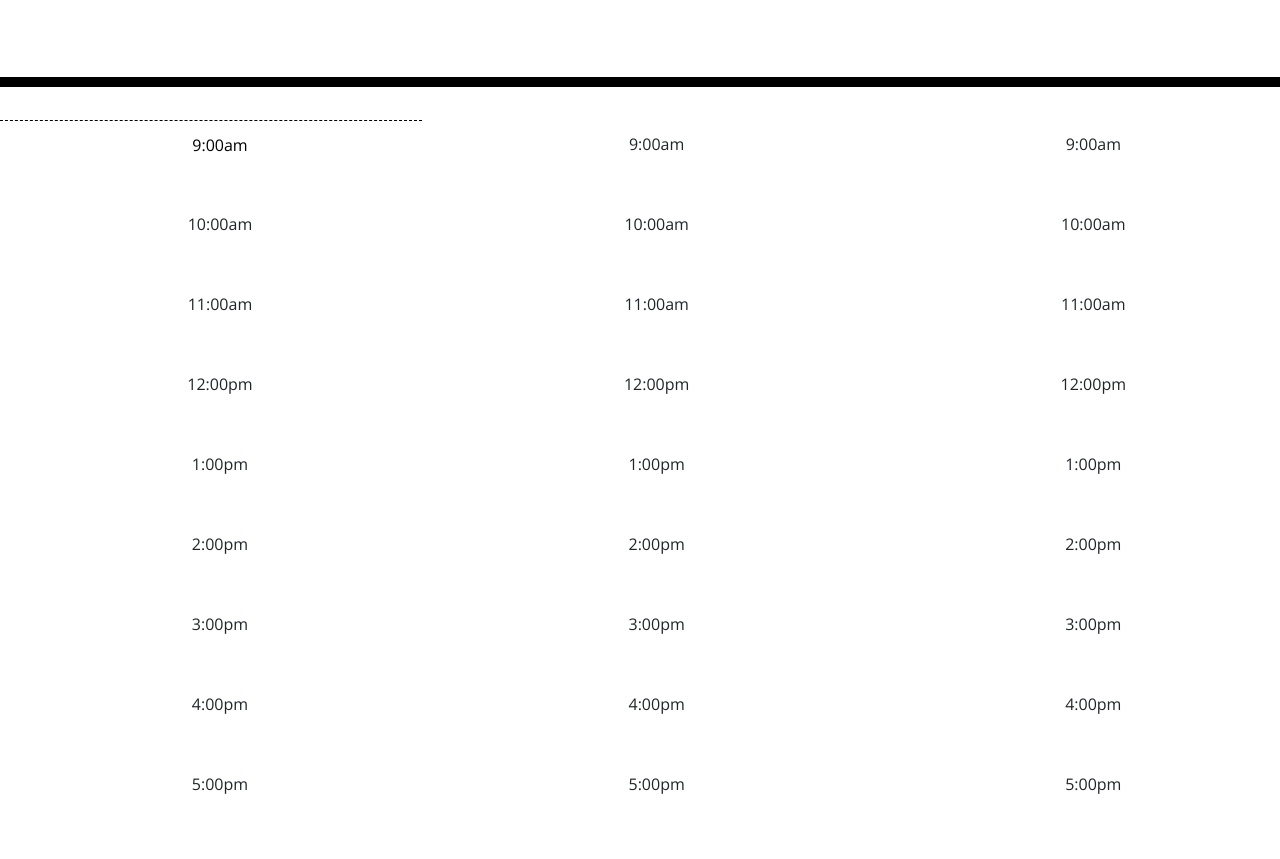
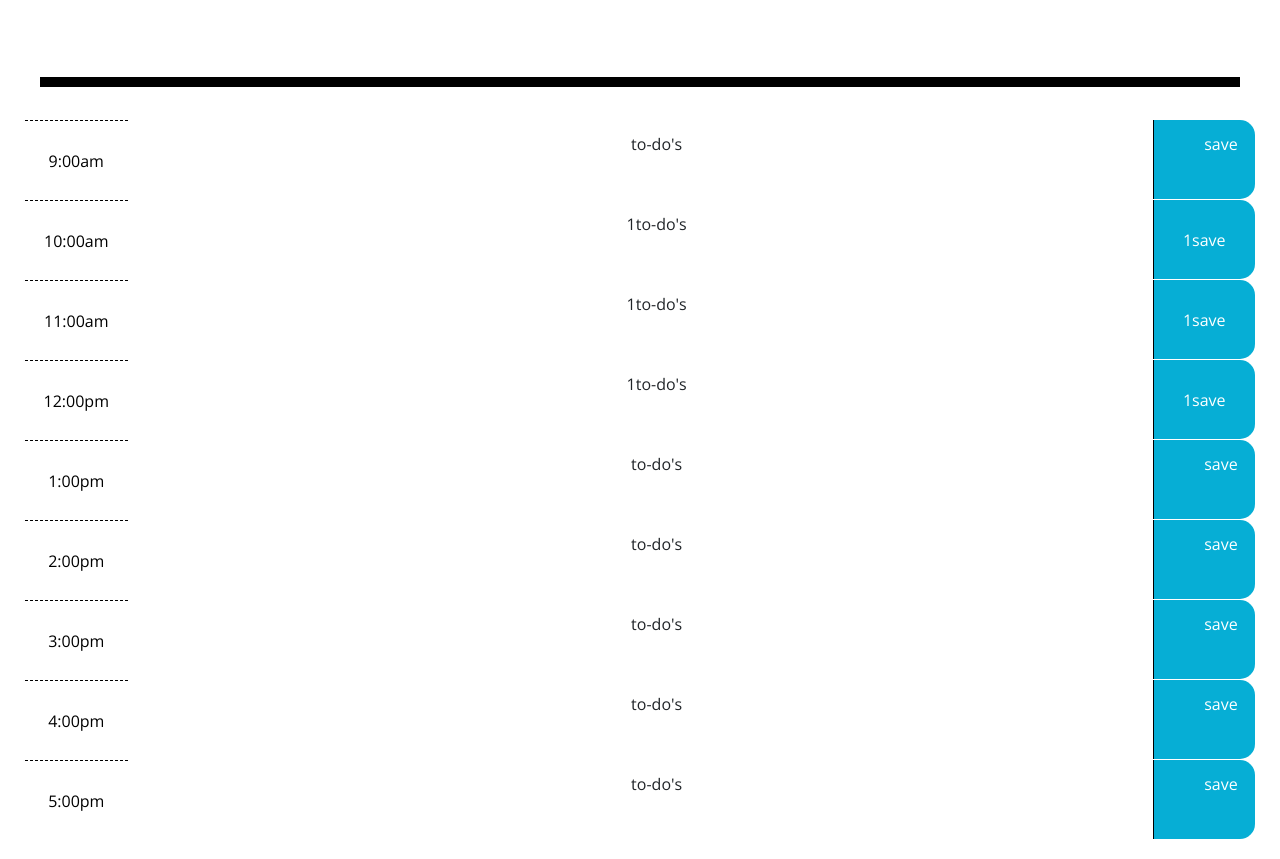
Before and after one commit to eubank87/third-party-apis-day-planner, a plain HTML site: page index.html in a window 1280 px wide. Shown: the part 181-1040 px from the top of the page. Drawn offline with nearby package versions, Linux system fonts and the light colour scheme.

Commit message:
added available styling to bootstrap columns

```diff
--- a/index.html
+++ b/index.html
@@ -20,108 +20,109 @@
     <p id="currentDay" class="lead"></p>
   </header>
 
-  <div class="time-block">
-    <div class="row">
-      <div class="col-sm hour">
+  <div>
+    <div class="row time-block">
+      <div class="col-sm-1 hour">
         9:00am
       </div>
-      <div class="col-sm">
-        9:00am
+      <div class="col-sm-10 textarea">
+        to-do's
       </div>
-      <div class="col-sm">
-        9:00am
+      <div class="col-sm-1 saveBtn">
+        save
       </div>
     </div>
-    <div class="row">
-      <div class="col-sm">
+    <div class="row time-block">
+      <div class="col-sm-1 hour">
         10:00am
       </div>
-      <div class="col-sm">
-        10:00am
+      <div class="col-sm-10 textarea">
+        1to-do's
       </div>
-      <div class="col-sm">
-        10:00am
+      <div class="col-sm-1 saveBtn">
+        1save
       </div>
     </div>
-    <div class="row">
-      <div class="col-sm">
+    <div class="row time-block">
+      <div class="col-sm-1 hour">
         11:00am
       </div>
-      <div class="col-sm">
-        11:00am
+      <div class="col-sm-10 textarea">
+        1to-do's
       </div>
-      <div class="col-sm">
-        11:00am
+      <div class="col-sm-1 saveBtn">
+        1save
       </div>
     </div>
-    <div class="row">
-      <div class="col-sm">
+    <div class="row time-block">
+      <div class="col-sm-1 hour">
         12:00pm
       </div>
-      <div class="col-sm">
-        12:00pm
+      <div class="col-sm-10 textarea">
+        1to-do's
       </div>
-      <div class="col-sm">
-        12:00pm
+      <div class="col-sm-1 saveBtn">
+        1save
       </div>
     </div>
-    <div class="row">
-      <div class="col-sm">
+    <div class="row time-block">
+      <div class="col-sm-1 hour">
         1:00pm
       </div>
-      <div class="col-sm">
-        1:00pm
+      <div class="col-sm-10 textarea">
+        to-do's
       </div>
-      <div class="col-sm">
-        1:00pm
+      <div class="col-sm-1 saveBtn">
+        save
       </div>
     </div>
-    <div class="row">
-      <div class="col-sm">
+    <div class="row time-block">
+      <div class="col-sm-1 hour">
         2:00pm
       </div>
-      <div class="col-sm">
-        2:00pm
+      <div class="col-sm-10 textarea">
+        to-do's
       </div>
-      <div class="col-sm">
-        2:00pm
+      <div class="col-sm-1 saveBtn">
+        save
       </div>
     </div>
-    <div class="row">
-      <div class="col-sm">
+    <div class="row time-block">
+      <div class="col-sm-1 hour">
         3:00pm
       </div>
-      <div class="col-sm">
-        3:00pm
+      <div class="col-sm-10 textarea">
+        to-do's
       </div>
-      <div class="col-sm">
-        3:00pm
+      <div class="col-sm-1 saveBtn">
+        save
       </div>
     </div>
-    <div class="row">
-      <div class="col-sm">
+    <div class="row time-block">
+      <div class="col-sm-1 hour">
         4:00pm
       </div>
-      <div class="col-sm">
-        4:00pm
+      <div class="col-sm-10 textarea">
+        to-do's
       </div>
-      <div class="col-sm">
-        4:00pm
+      <div class="col-sm-1 saveBtn">
+        save
       </div>
     </div>
-    <div class="row">
-      <div class="col-sm">
+    <div class="row time-block">
+      <div class="col-sm-1 hour">
         5:00pm
       </div>
-      <div class="col-sm">
-        5:00pm
+      <div class="col-sm-10 textarea">
+        to-do's
       </div>
-      <div class="col-sm">
-        5:00pm
+      <div class="col-sm-1 saveBtn">
+        save
       </div>
     </div>
   </div>
 
+  <script src="script.js"></script>
   <script src="https://cdnjs.cloudflare.com/ajax/libs/jquery/3.2.1/jquery.min.js"></script>
   <script src="https://cdnjs.cloudflare.com/ajax/libs/moment.js/2.24.0/moment.min.js"></script>
 </body>
--- /dev/null
+++ b/script.js
@@ -0,0 +1,2 @@
+// upon page open, date/time are shown at top
+// as time moves forward, hour rows change from green (future), current (red) & past (grey).
--- a/style.css
+++ b/style.css
@@ -2,6 +2,9 @@ body {
   font-family: 'Open Sans', sans-serif;
   font-size: 16px;
   line-height: 1;
+  padding-left: 40px;
+  padding-right: 40px;
+  padding-bottom: 20px;
 }
 
 textarea{
```
